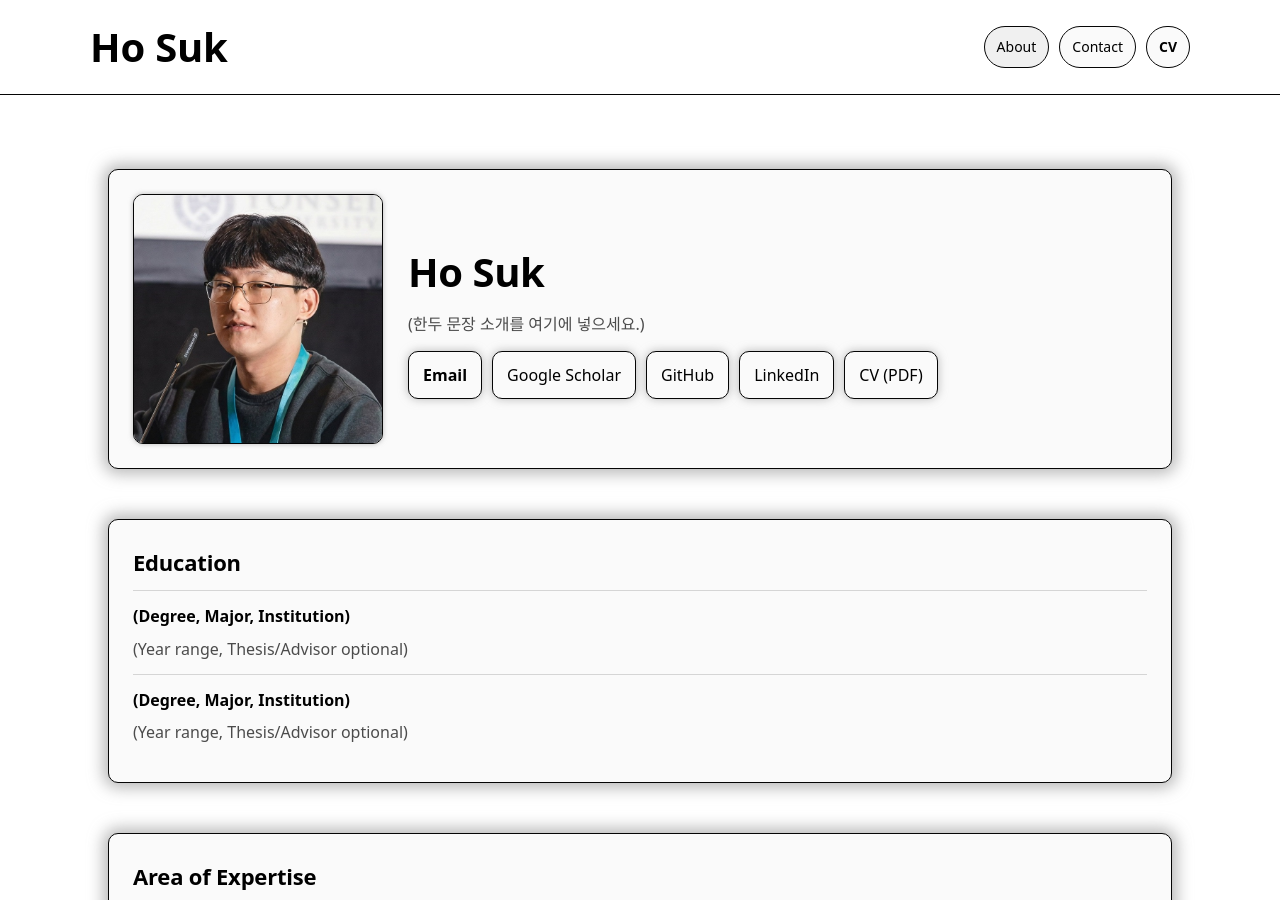
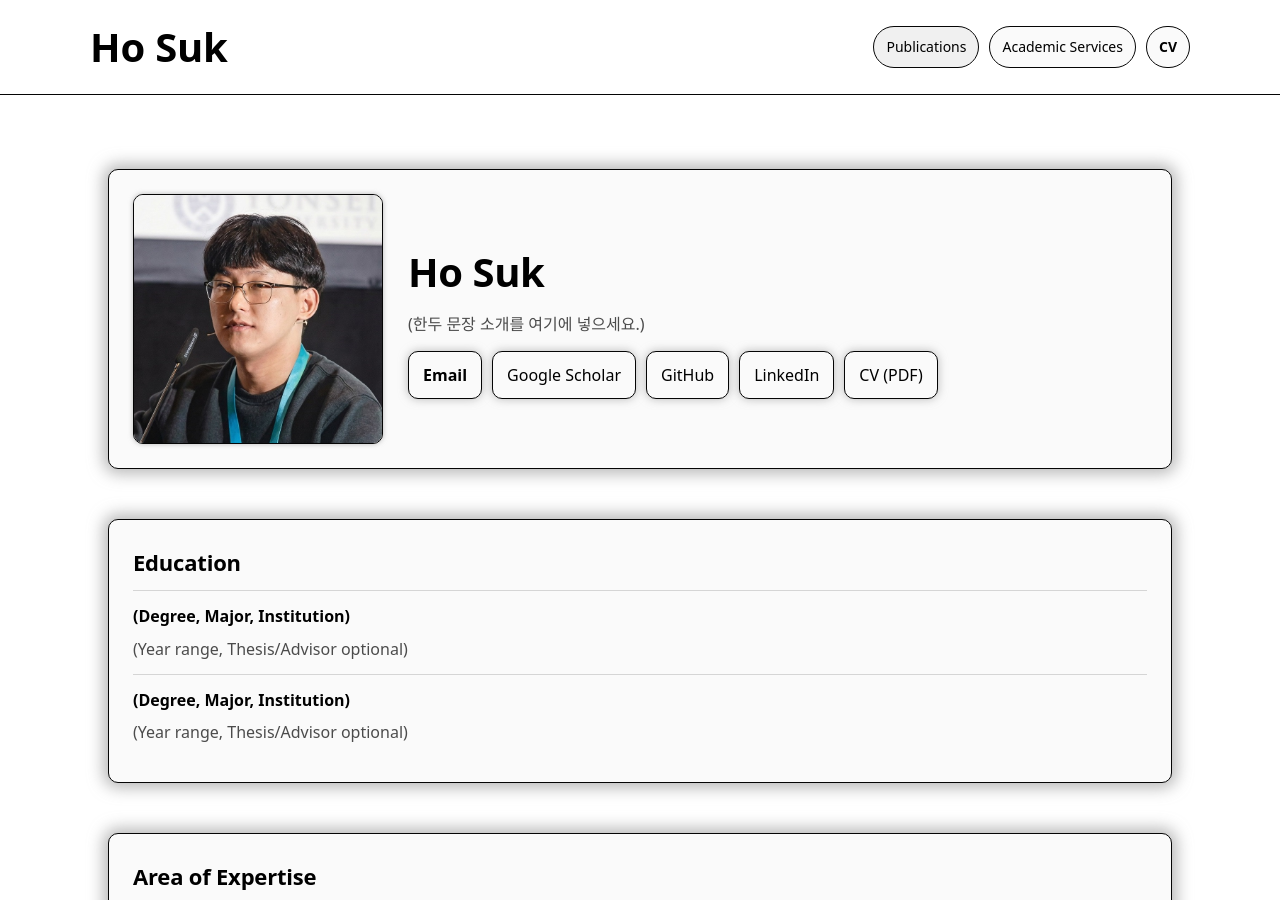
Before and after one commit to ho-suk-93/ho-suk-93.github.io, a Jekyll site: the page built from index.md, in a window 1280 px wide and 900 px high. Built offline with Jekyll 4.4.1, drawn with Linux system fonts in a browser that asks for light colours.

Commit message:
Update default.html

```diff
--- a/_layouts/default.html
+++ b/_layouts/default.html
@@ -18,8 +18,8 @@
         </div>
 
         <nav class="nav">
-          <a class="nav-link" href="#about">About</a>
-          <a class="nav-link" href="#contact">Contact</a>
+          <a class="nav-link" href="#publications">Publications</a>
+          <a class="nav-link" href="#academic-services">Academic Services</a>
           <a class="nav-link nav-cta" href="{{ '/assets/cv/CV.pdf' | relative_url }}">CV</a>
         </nav>
       </div>
```
